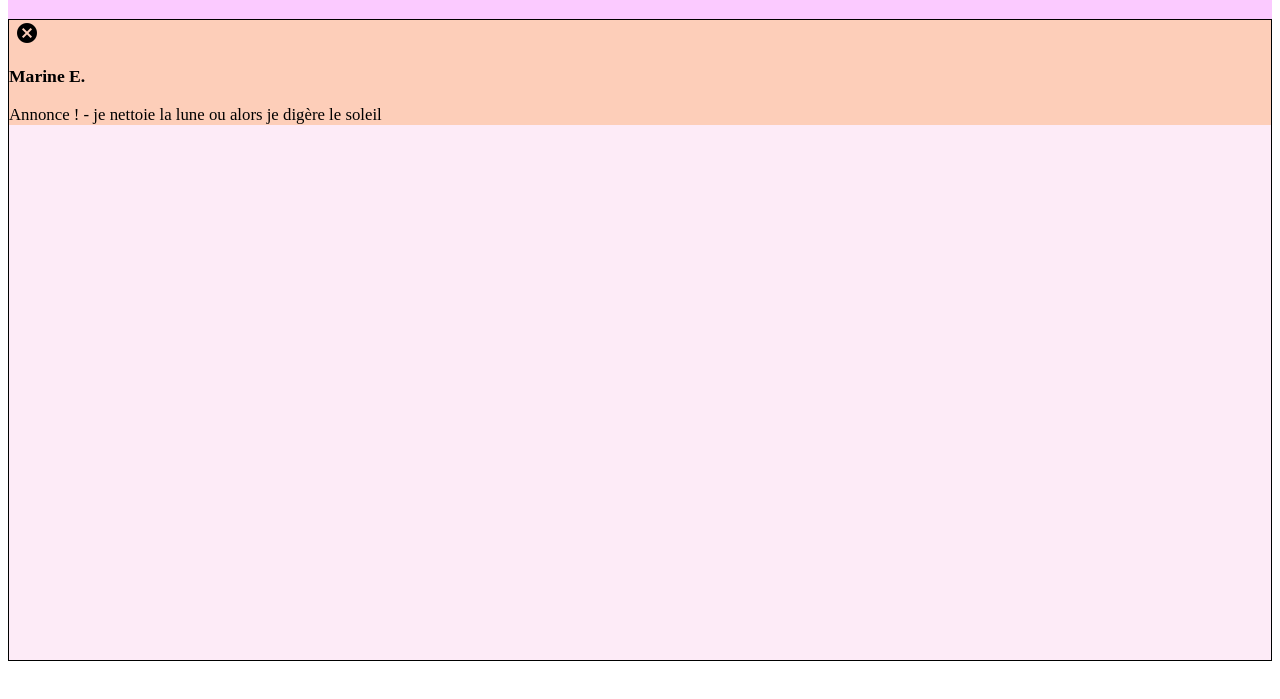
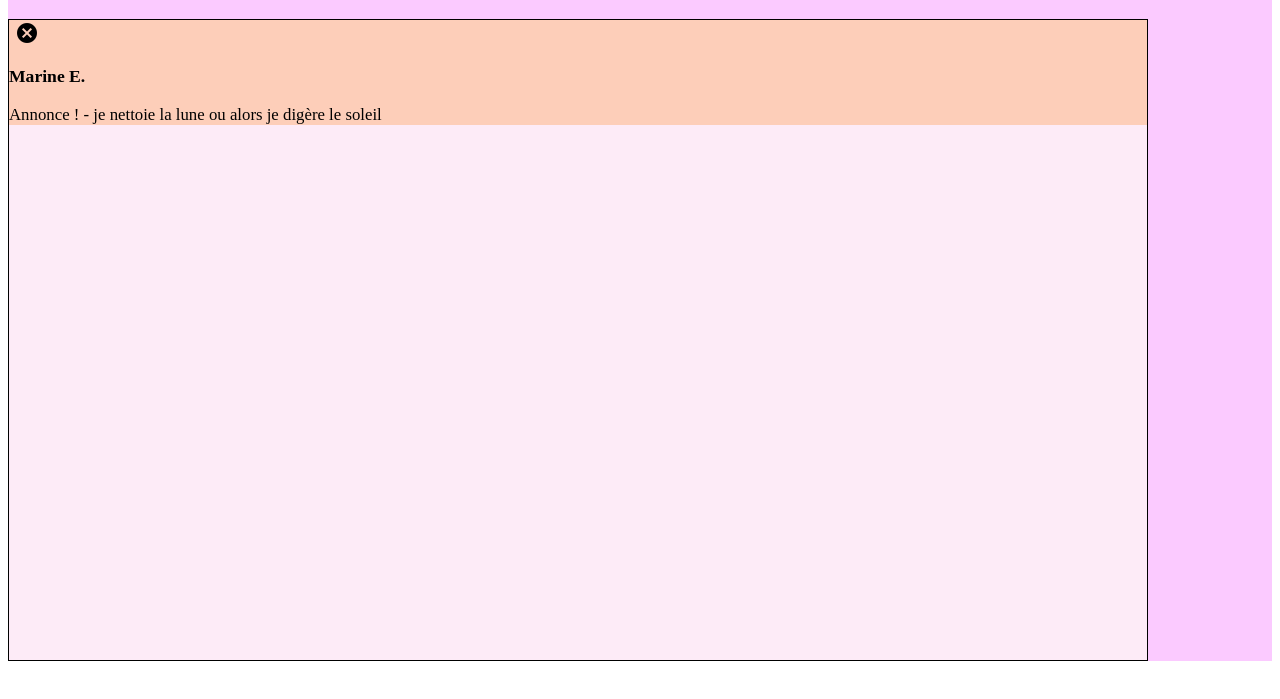
Before and after one commit to nugetchar/messageslist, a plain HTML site: page index.html in a window 1280 px wide. Shown: the part 61-760 px from the top of the page. Drawn offline with Linux system fonts and the light colour scheme.

Commit message:
remove useless element

```diff
--- a/index.html
+++ b/index.html
@@ -6,8 +6,7 @@
     <meta http-equiv="X-UA-Compatible" content="IE=edge">
     <meta name="viewport" content="width=device-width, initial-scale=1.0">
     <title>Messages List</title>
-    <link href="https://fonts.googleapis.com/icon?family=Material+Icons"
-      rel="stylesheet">
+    <link href="https://fonts.googleapis.com/icon?family=Material+Icons" rel="stylesheet">
     <link rel="stylesheet" href="styles/style.css">
     <script defer src="./js/app.js"></script>
 </head>
@@ -15,9 +14,7 @@
 <body>
     <main>
         <h1>Messages List</h1>
-        <div class="container">
-            <div class="messages-list">
-            </div>
+        <div class="messages-list">
         </div>
     </main>
 </body>
--- a/styles/style.css
+++ b/styles/style.css
@@ -4,17 +4,12 @@ main {
   background-color: #FBCAFF;
 }
 
-/* Le conteneur flex */
-.container {
-  height: 80vh;
-  width: 100%;
-}
-
 /* La liste de messages */
 .messages-list {
   background: #FDEBF7;
   border: 1px solid black;
-  height: 100%;
+  height: 80vh;
+  width: 90%;
   overflow-y: auto;
 }
 
```
